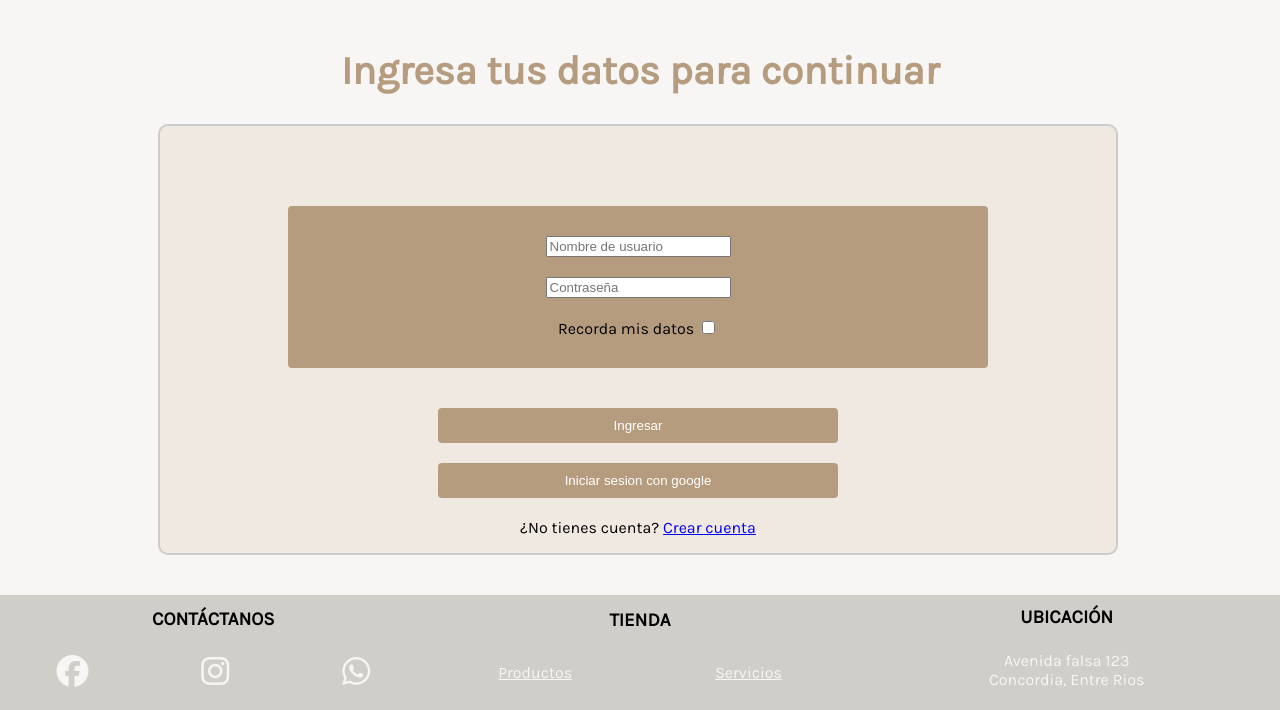
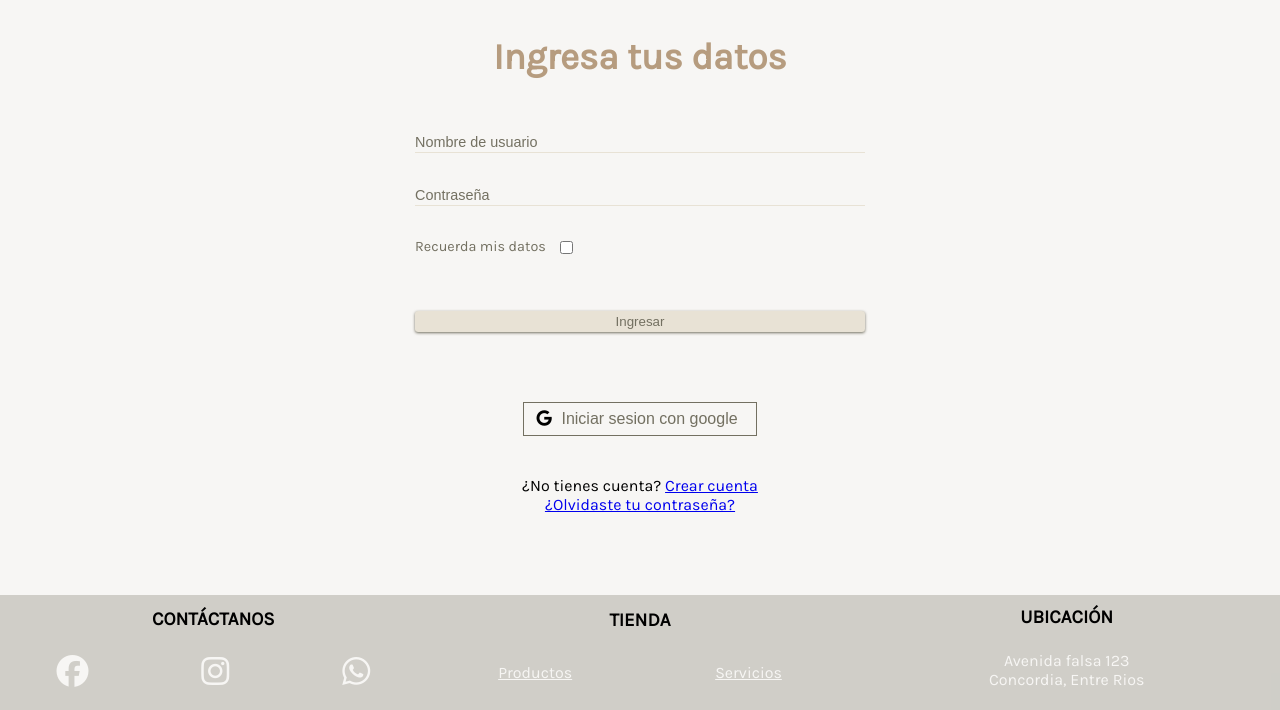
Before and after one commit to valentavo/TN02_9_grupo9, a Node server app: page /login in a window 1280 px wide. Shown: the part 90-800 px from the top of the page. Run offline with Node 20, Linux system fonts and the light colour scheme; some libraries are stand-ins or nearby versions.

Commit message:
terminado el login mobile y desktop

```diff
--- a/public/css/login-style.css
+++ b/public/css/login-style.css
@@ -1,70 +1,106 @@
-main.l_login-main{
-    text-align: center;
-    padding-top: 10px;
+main.l_login-main {
+    display: flex;
+    flex-direction: column;
+    align-items: center;
 }
 
-main.l_login-main div h1{
+main.l_login-main h1 {
+    text-align: center;
     color: #b69c7f;
-    font-size: 40px;
+    font-size: 2.3rem;
 }
 
-main.l_login-main form div.l_texto-registro{
-    background-color: #b69c7f;
-    margin-bottom: 20px;
-    padding: 30px;
-    border-radius: 4px;
-    position: relative;
-    top: 50px;
-    width: 700px;
-
-
-}
-main.l_login-main form div.l_nombre{
-    margin-bottom: 20px;
-}
-main.l_login-main form div.l_contrasenia{
-    margin-bottom: 20px;
+main.l_login-main form.l_login-formulario {
+    display: flex;
+    flex-direction: column;
+    align-items: center;
+    width: 90%;
 }
 
-main.l_login-main form.l_login-formulario{
-    width: 75%;
-    height: 75%;
-    position: relative;
-    left: 10%;
-      padding: 30px;
-      border: 2px solid #ccc;
-      border-radius: 10px;
-      background-color: #f0e9e2;
-      display: flex;
-      flex-direction: column;
-      align-items: center;
-      margin: 30px;
+main.l_login-main form.l_login-formulario section.l_texto-registro {
+    display: flex;
+    flex-direction: column;
+    align-items: center;
+    justify-content: space-between;
+    height: 200px;
+    margin: 30px 0 70px;
+    width: 100%;
+    max-width: 450px;
+}
+
+main.l_login-main form.l_login-formulario section.l_texto-registro div.l_nombre, div.l_clave{
+    width: 100%;
+    flex-grow: 0.4;
+}
+
+main.l_login-main form.l_login-formulario section.l_texto-registro div.l_nombre input,  div.l_clave input{
+    width: 100%;
+    background-color: #F7F6F4;
+    border: none;
+    border-bottom: 1px solid #E8E2D5;
+    color: 737061;
+    padding: 2px 0;
+    font-size: 0.9rem;
+}
+main.l_login-main form.l_login-formulario section.l_texto-registro div.l_nombre input::placeholder, div.l_clave input::placeholder{
+    color: #737061;
+}
+
+main.l_login-main form.l_login-formulario section.l_texto-registro div.l_recordar {
+    align-self: flex-start;
+    display: flex;
+    flex-direction: row;
+}
+
+main.l_login-main form.l_login-formulario section.l_texto-registro div.l_recordar label {
+    font-size: 0.9rem;
+    color: #737061;
+    margin-right: 10px;
+}
+
+main.l_login-main form.l_login-formulario section.l_texto-registro div.l_button-container{
+    width: 100%;
+    display: flex;
+    justify-content: center;
+}
+
+main.l_login-main form.l_login-formulario section.l_texto-registro div.l_button-container button {
+    width: 100%;
+    padding: 3px 0;
+    border: none;
+    background-color: #E8E2D5;
+    color: #737061;
+    border-radius: 0.2rem;
+    box-shadow: 0px 1px 3px #737061;
+    margin-top: 50px;
+}
+
+main.l_login-main form.l_login-formulario section.l_links {
+    display: flex;
+    flex-direction: column;
+    justify-content: space-between;
+    align-items: center;
+    height: 100px;
+}
+
+main.l_login-main form.l_login-formulario section.l_links div.l_google {
+    border: 1px solid #737061;
+    padding: 6px 12px;
+    margin-bottom: 40px;
+}
+
+main.l_login-main form.l_login-formulario section.l_links div.l_google button {
+    border: none;
+    background-color: #F7F6F4;
+    color: #737061;
+    font-weight: 100;
+    font-size: 1rem;
+}
+
+@media (min-width: 360px) {
 
 }
 
+@media (min-width: 768px){
 
-main.l_login-main button {
-    padding: 10px 20px;
-    background-color: #b69c7f;
-    color: white;
-    border: none;
-    border-radius: 4px;
-    cursor: pointer;
-    position: relative;
-    top: 60px;
-    width:400px;
-    margin: 10px;
-  }
-
-  main.l_login-main form div.l_crear-cuenta{
-    position: relative;
-    top: 70px;
-  }
-
-  @media (min-width: 361px) {
-
-  }
-
-  @media (min-width: 768px){
-
-  }
+}
--- a/public/css/register-styles.css
+++ b/public/css/register-styles.css
@@ -20,14 +20,17 @@ main.r_main form {
 }
 
 main.r_main form section.r_inputs-section {
+    margin: auto;
     display: flex;
     flex-direction: column;
-    align-items: center;
     justify-content: space-between;
     height: 300px;
 }
 
 main.r_main form section.r_inputs-section div {
+    display: flex;
+    flex-direction: column;
+    align-items: center;
     width: 100%;
 }
 
@@ -67,6 +70,7 @@ main.r_main form section.r_options-section {
 main.r_main form section.r_options-section div{
     display: flex;
     flex-direction: row-reverse;
+    justify-content: flex-end;
 }
 
 main.r_main form section.r_options-section div p {
@@ -97,4 +101,7 @@ main.r_main form div.r_button-container button {
 
 @media(min-width: 360px){
 
+        main.r_main section.r_inputs-section {
+            max-width: 350px;
+        }
 }
--- a/public/css/style.css
+++ b/public/css/style.css
@@ -33,7 +33,7 @@ header.g_main-header div.g_width-head {
     margin: auto;
     display: flex;
     flex-wrap: wrap;
-    max-width: 567px;
+
     justify-content: space-between;
     align-items: center;
     width: 100%;
@@ -205,6 +205,13 @@ footer.g_main-footer section.g_ubicacion-container p{
 
 }
 
+@media (min-width: 630px) {
+
+    header.g_main-header div.g_search-header {
+    left: calc(50% - 273px)
+    }
+}
+
 @media (min-width: 768px) {
 
     header.g_main-header div.g_width-head {
--- a/views/login.html
+++ b/views/login.html
@@ -50,36 +50,38 @@
             </div>
         </header>
         <main class="l_login-main">
-            <div>
-                <h1>Ingresa tus datos para continuar</h1>
-            </div>
+            <h1>Ingresa tus datos</h1>
+            <form class="l_login-formulario" action="/login" method="GET">
 
-            <form class="l_login-formulario" action="/" method="GET">
-                    <div class="l_texto-registro">
+                <section class="l_texto-registro">
                     <div class="l_nombre">
                         <input type="text" name="nombre" placeholder="Nombre de usuario">
                     </div>
-                        <div class="l_contrasenia">
-                            <input type="password" name="contrasenia" placeholder="Contraseña">
+                    <div class="l_clave">
+                        <input type="password" name="clave" placeholder="Contraseña">
                     </div>
                     <div class="l_recordar">
-                            <label>Recorda mis datos</label>
-                            <input type="checkbox" name="recordar">
+                        <label for="recordar">Recuerda mis datos</label>
+                        <input type="checkbox" name="recordar" id="recordar">
                     </div>
-                    </div>
-                    <div class="l_botones">
-                        <div>
+                    <div class="l_button-container">
                         <button type="submit">Ingresar</button>
                     </div>
-                        <div>
+                </section>
+                <section class="l_links">
+                    <div class="l_google">
+                        <i class="fa-brands fa-google"></i>
                         <button type="submit">Iniciar sesion con google</button>
                     </div>
                     <div class="l_crear-cuenta">
                         ¿No tienes cuenta? <a href="/registro">Crear cuenta</a>
                     </div>
+                    <div class="l_recuperar-cuenta">
+                        <a href="/login">¿Olvidaste tu contraseña?</a>
                     </div>
+                </section>
+
             </form>
-
         </main>
         <footer class="g_main-footer">
             <section class="g_contacto-container">
```
Lines whose indentation alone changed are shown as unchanged.
